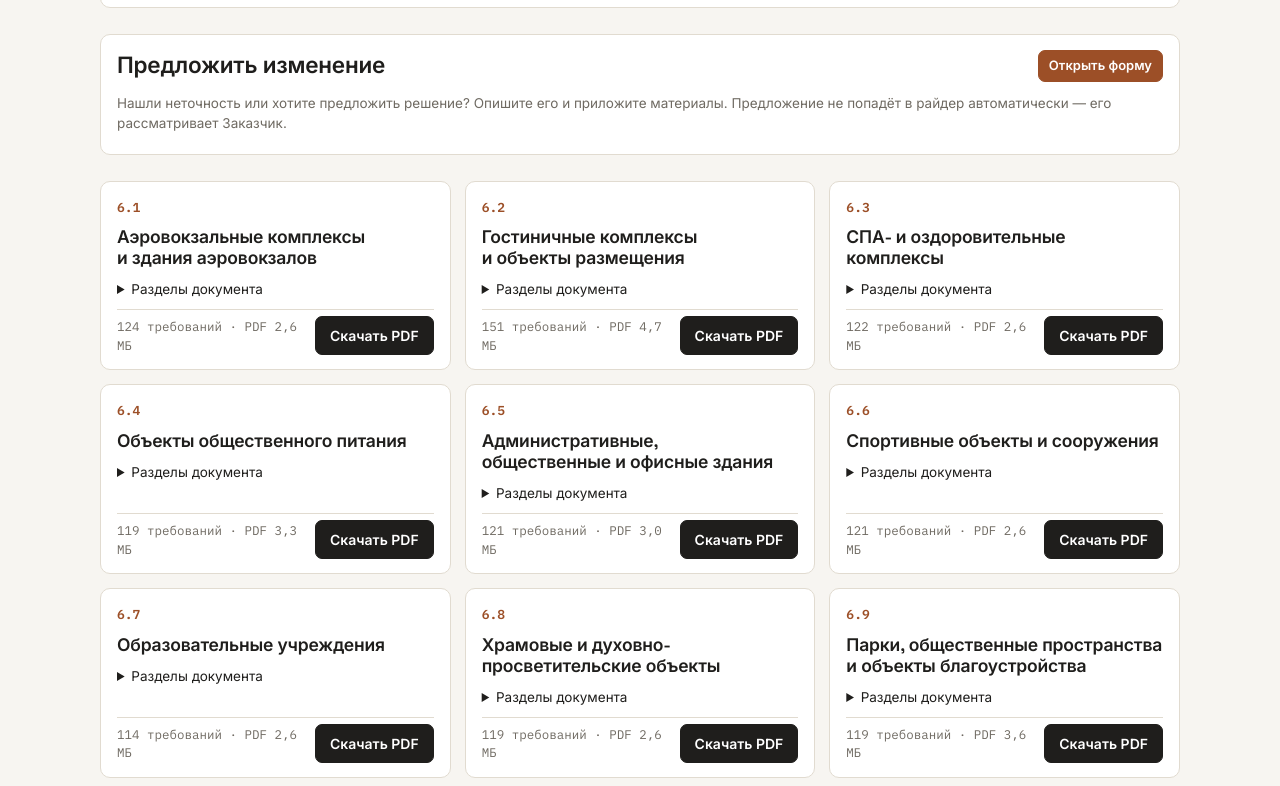
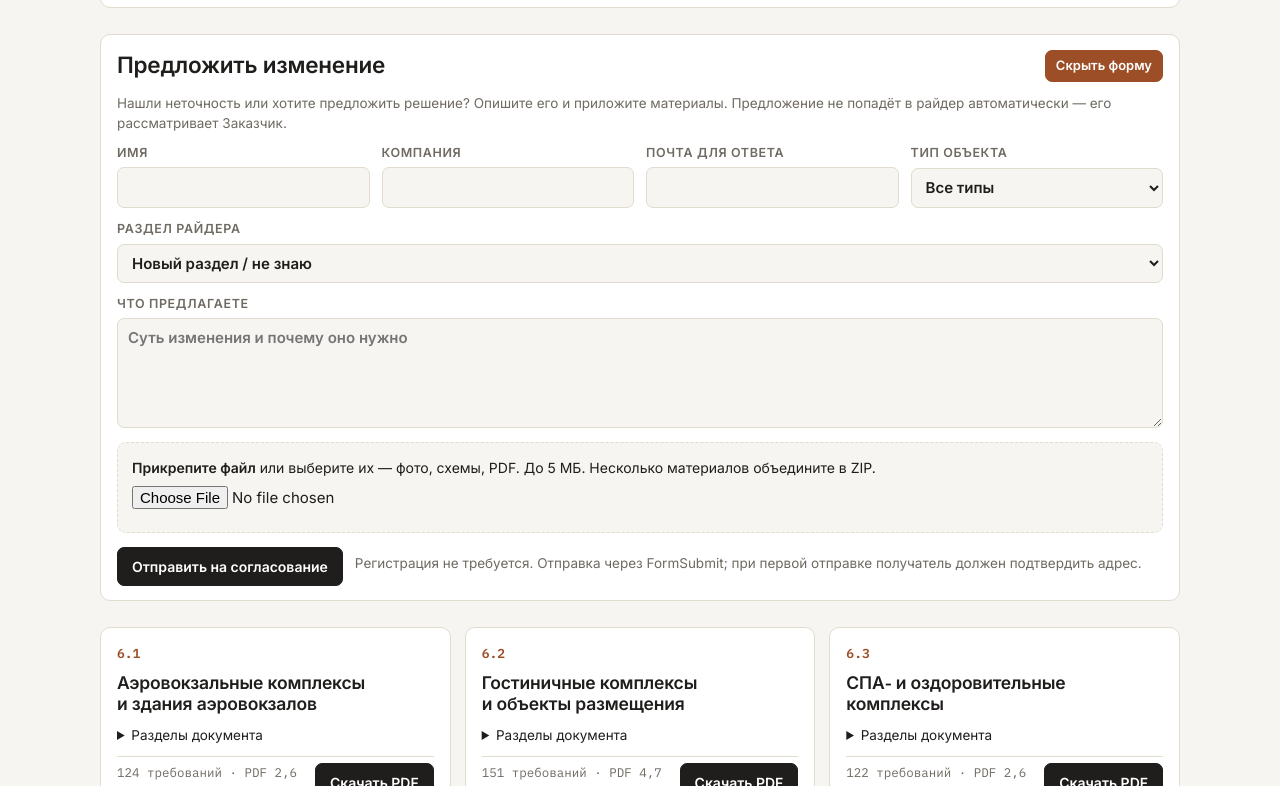
Before and after one commit to rider-docs/Rider, a plain HTML site: page index.html in a window 1280 px wide. Shown: the part 696-1482 px from the top of the page. Drawn offline with Linux system fonts and the light colour scheme.

Commit message:
Rebuild public submission form with direct email delivery and attachment validation

```diff
--- a/index.html
+++ b/index.html
@@ -97,11 +97,11 @@ a.btn { text-decoration: none; display: inline-block; }
 </section>
 
 <section class="propose" id="propose">
-<div class="loghead"><h2>Предложить изменение</h2><button class="btn acc sm" id="propbtn" aria-expanded="false" aria-controls="propform">Открыть форму</button></div>
+<div class="loghead"><h2>Предложить изменение</h2><button class="btn acc sm" id="propbtn" aria-expanded="true" aria-controls="propform">Скрыть форму</button></div>
 <p class="sub">Нашли неточность или хотите предложить решение? Опишите его и приложите материалы. Предложение не попадёт в райдер автоматически — его рассматривает Заказчик.</p>
-<form id="propform" hidden action="https://formsubmit.co/predstavitelzakazchika@gmail.com" method="POST" enctype="multipart/form-data">
+<form id="propform" action="https://formsubmit.co/predstavitelzakazchika@gmail.com" method="POST" enctype="multipart/form-data">
 <input type="hidden" name="_subject" value="Райдер: предложение изменения">
-<input type="hidden" name="_template" value="table">
+<input type="hidden" name="_template" value="table"><input type="hidden" name="_next" value="https://rider-docs.github.io/Rider/#sent">
 <input type="text" name="_honey" style="display:none" tabindex="-1" autocomplete="off">
 <div class="grid2">
 <label>Имя<input type="text" name="Имя" id="f-name" required></label>
@@ -111,12 +111,12 @@ a.btn { text-decoration: none; display: inline-block; }
 <label class="wide">Раздел райдера<select name="Раздел" id="f-sec"><option>Новый раздел / не знаю</option><option>2.1 Общие требования к подаче материалов</option><option>2.2 Общие требования к согласованиям</option><option>3.1 Общие требования</option><option>3.2 Фасадные решения</option><option>3.3 Планировочные решения</option><option>3.4 Входные группы и навесы</option><option>3.5 Фасадное освещение</option><option>4.1 Общие требования</option><option>4.2 Освещение</option><option>4.3 Санузлы и сантехнические приборы</option><option>4.4 СПА и бассейны</option><option>4.5 Мебель</option><option>4.6 Отделочные материалы и оконечные устройства</option><option>5.1 Общие требования</option><option>5.2 Транспорт и логистика</option><option>5.3 Озеленение</option><option>5.4 Покрытия и ограждения</option><option>5.5 Освещение территории</option><option>6 Специальные требования по типу объекта</option></select></label>
 <label class="wide">Что предлагаете<textarea name="Предложение" id="f-text" required placeholder="Суть изменения и почему оно нужно"></textarea></label>
 </div>
-<div class="dz" id="dz"><p><b>Перетащите файлы сюда</b> или выберите их — фото, схемы, PDF. Лучше до 5 МБ на файл.</p>
-<input type="file" name="attachment" id="f-files" multiple accept="image/*,.pdf,.dwg,.doc,.docx,.xls,.xlsx,.zip">
+<div class="dz" id="dz"><p><b>Прикрепите файл</b> или выберите их — фото, схемы, PDF. До 5 МБ. Несколько материалов объедините в ZIP.</p>
+<input type="file" name="attachment" id="f-files" accept="image/*,.pdf,.dwg,.doc,.docx,.xls,.xlsx,.zip">
 <ul id="flist"></ul></div>
-<div class="factions"><button class="btn" type="submit">Отправить на согласование</button><span class="sub">Заявка направляется Заказчику на согласование. Регистрация не требуется.</span></div>
+<div class="factions"><button class="btn" type="submit">Отправить на согласование</button><span class="sub">Регистрация не требуется. Отправка через FormSubmit; при первой отправке получатель должен подтвердить адрес.</span></div>
 </form>
-<p class="ok" id="sentmsg" hidden>Спасибо! Предложение отправлено на согласование.</p>
+<p class="ok" id="sentmsg" hidden>Форма завершила отправку. Получение заявки подтверждается отдельно.</p>
 </section>
 <div class="types"><article class="tcard"><div class="no">6.1</div><h2>Аэровокзальные комплексы и здания аэровокзалов</h2>
 <details><summary>Разделы документа</summary><ol><li class="ch"><span>2</span>Общие требования</li><li><span>2.1</span>Общие требования к подаче материалов</li><li><span>2.2</span>Общие требования к согласованиям</li><li class="ch"><span>3</span>Архитектурные решения</li><li><span>3.1</span>Общие требования</li><li><span>3.2</span>Фасадные решения</li><li><span>3.3</span>Планировочные решения</li><li><span>3.4</span>Входные группы и навесы</li><li><span>3.5</span>Фасадное освещение</li><li class="ch"><span>4</span>Интерьерные решения</li><li><span>4.1</span>Общие требования</li><li><span>4.2</span>Освещение</li><li><span>4.3</span>Санузлы и сантехнические приборы</li><li><span>4.4</span>СПА и бассейны</li><li><span>4.5</span>Мебель</li><li><span>4.6</span>Отделочные материалы и оконечные устройства</li><li class="ch"><span>5</span>Благоустройство</li><li><span>5.1</span>Общие требования</li><li><span>5.2</span>Транспорт и логистика</li><li><span>5.3</span>Озеленение</li><li><span>5.4</span>Покрытия и ограждения</li><li><span>5.5</span>Освещение территории</li><li class="ch"><span>6</span>Специальные требования по типам объектов</li><li class="sp"><span>6.1</span>Аэровокзальные комплексы и здания аэровокзалов</li></ol></details>
@@ -150,4 +150,4 @@ const show=()=>{list.innerHTML='';[...inp.files].forEach(x=>{const li=document.c
 inp.onchange=show;dz.ondragover=e=>{e.preventDefault();dz.classList.add('over');};dz.ondragleave=()=>dz.classList.remove('over');
 dz.ondrop=e=>{e.preventDefault();dz.classList.remove('over');const dt=new DataTransfer();[...inp.files,...e.dataTransfer.files].forEach(x=>dt.items.add(x));inp.files=dt.files;show();};
 if(location.hash==='#sent'){document.getElementById('sentmsg').hidden=false;document.getElementById('propose').scrollIntoView();}})();</script>
-</body></html>
+<script>document.getElementById("propform").addEventListener("submit",function(e){const a=document.getElementById("f-files").files;if(a.length>1||Array.from(a).some(x=>x.size>5*1024*1024)){e.preventDefault();alert("Прикрепите один файл размером до 5 МБ.");}});</script></body></html>
```
